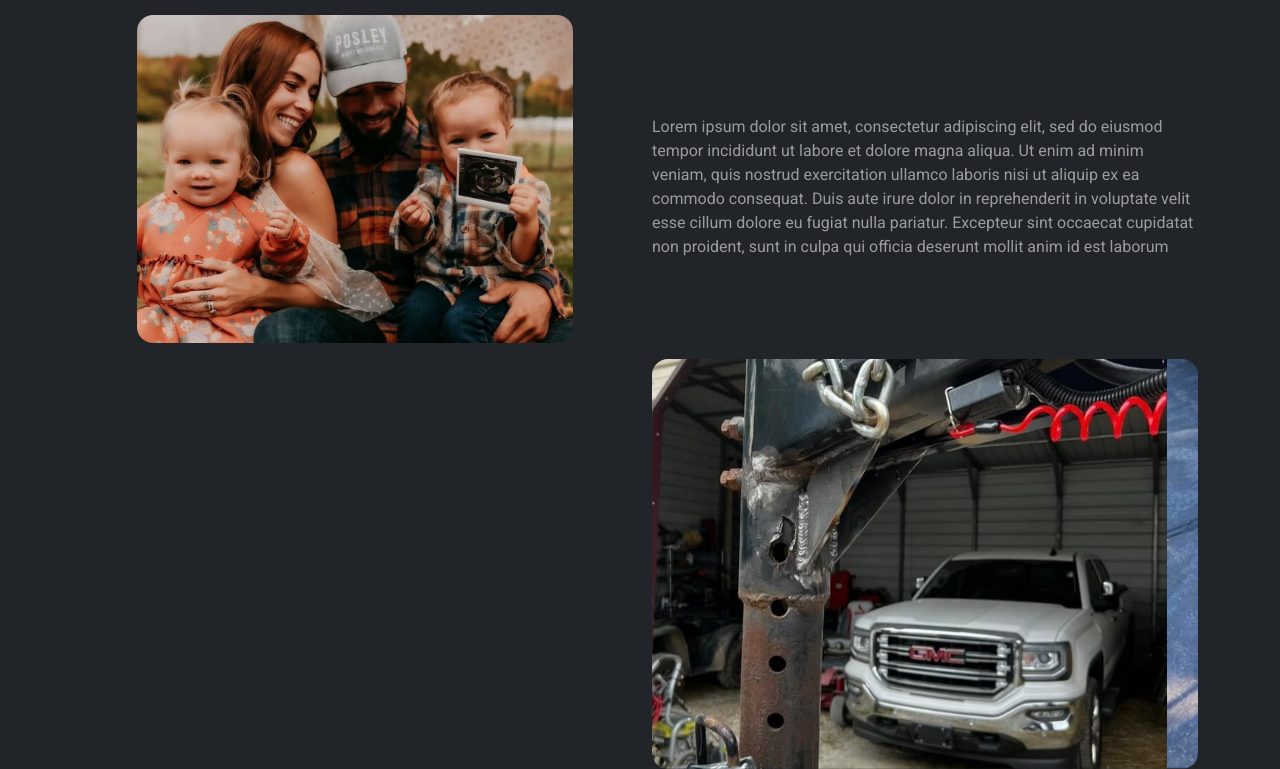
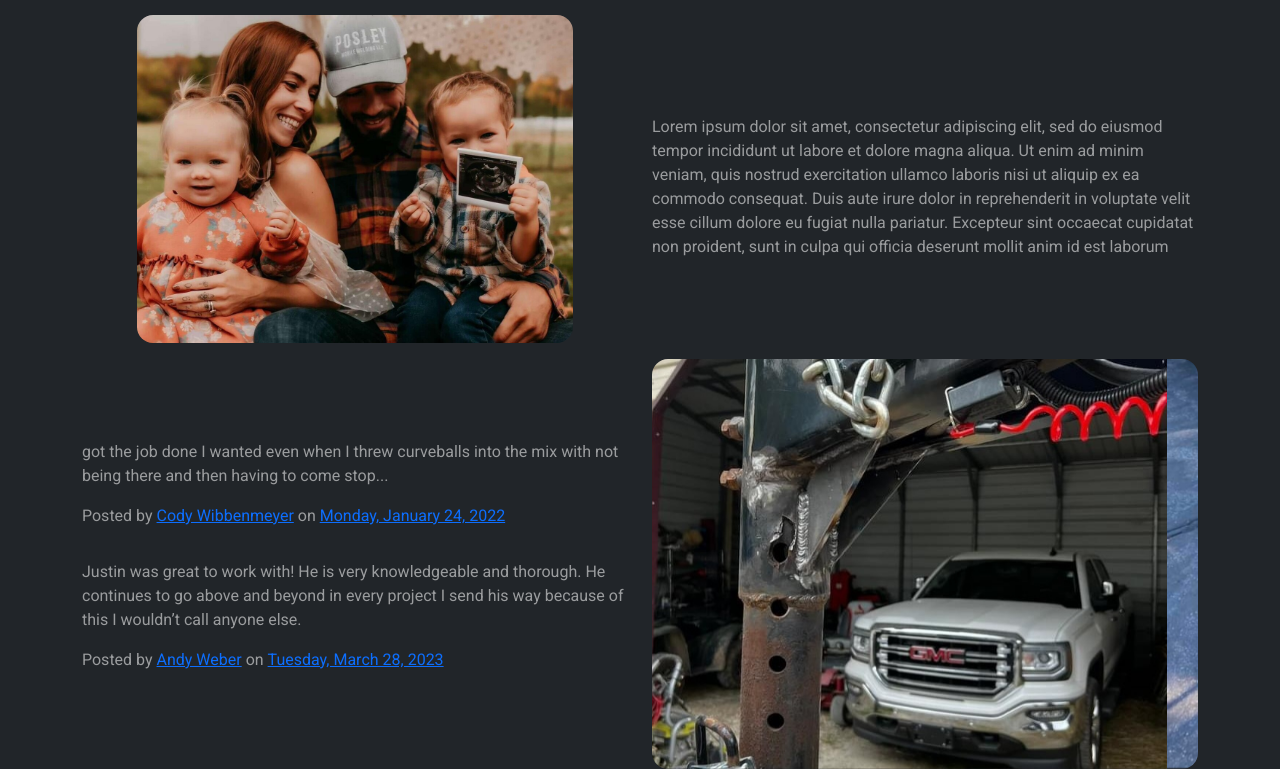
Before and after one commit to ChrisCablish/posley-mobile-welding, a website: page public/index.html in a window 1280 px wide. Shown: the part 86-855 px from the top of the page. Drawn offline with nearby package versions, Linux system fonts and the light colour scheme.

Commit message:
fix fb plugin sizing

```diff
--- a/public/index.html
+++ b/public/index.html
@@ -268,14 +268,58 @@
       <div class="container">
         <div class="row">
           <div class="col-md-6 testimonialSection">
+            <div class="postWrapper">
               <div
                 class="fb-post"
                 data-href="https://www.facebook.com/cody.wibbenmeyer/posts/pfbid0353xJJ7kPzLBb7fY8mJomL3jmDMhuuaH9d7JvFD2wMkGphXzzzinWd8337S8tR4cpl"
-            ></div>
+                data-width="350"
+                data-show-text="true"
+              >
+                <blockquote
+                  cite="https://www.facebook.com/cody.wibbenmeyer/posts/10225752953444869"
+                  class="fb-xfbml-parse-ignore"
+                >
+                  <p>
+                    got the job done I wanted even when I threw curveballs into
+                    the mix with not being there and then having to come stop...
+                  </p>
+                  Posted by
+                  <a href="#" role="button">Cody Wibbenmeyer</a> on&nbsp;<a
+                    href="https://www.facebook.com/cody.wibbenmeyer/posts/10225752953444869"
+                    >Monday, January 24, 2022</a
+                  >
+                </blockquote>
+              </div>
+            </div>
+
+            <div class="postWrapper">
               <div
                 class="fb-post"
                 data-href="https://www.facebook.com/andy.weber.5682/posts/pfbid0k5fQaE46FzuuGFJeG24L9UHj5y4fjDoFyjf1Fmwd5URJ5xZtoT6CioSo7Er3441il"
-            ></div>
+                data-width="350"
+                data-show-text="true"
+              >
+                <blockquote
+                  cite="https://www.facebook.com/andy.weber.5682/posts/10160557621352597"
+                  class="fb-xfbml-parse-ignore"
+                >
+                  <p>
+                    Justin was great to work with! He is very knowledgeable and
+                    thorough. He continues to go above and beyond in every
+                    project I send his way because of this I wouldn’t call
+                    anyone else.
+                  </p>
+                  Posted by
+                  <a href="https://www.facebook.com/andy.weber.5682"
+                    >Andy Weber</a
+                  >
+                  on&nbsp;<a
+                    href="https://www.facebook.com/andy.weber.5682/posts/10160557621352597"
+                    >Tuesday, March 28, 2023</a
+                  >
+                </blockquote>
+              </div>
+            </div>
           </div>
           <div class="col-md-6 gallery">
             <div class="carouselWrapper">
--- a/public/styles.css
+++ b/public/styles.css
@@ -91,11 +91,15 @@ body {
     gap: 1rem;
 }
 
-.fb-post {
-    width: 80%;
+.postWrapper {
+
 }
 
-.proofing {
+.fb-post {
+    width: 100%;
+}
+
+.proofingContainer {
     display: flex;
-
+    gap: 1rem;
 }
```
Lines whose indentation alone changed are shown as unchanged.
